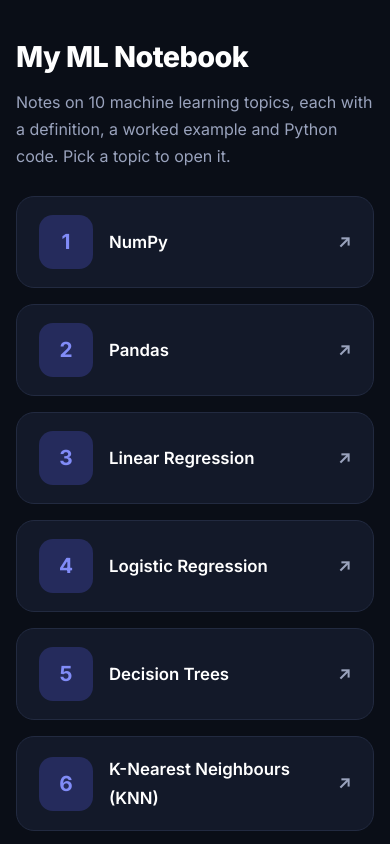
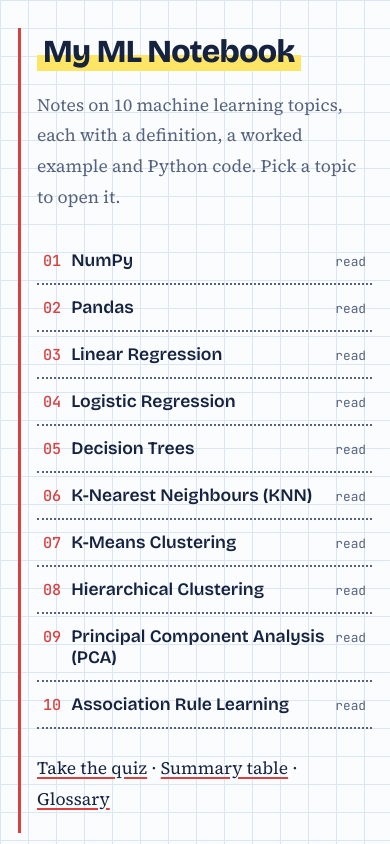
Before and after one commit to Ashok152005/machinelearning-blog, a React (Vite) app: page / in a window 390 px wide. Shown: the top 844 px of the page. Built offline with nearby package versions, Linux system fonts and the light colour scheme.

Commit message:
Refactor App.css for new design and layout
Updated CSS styles for improved design and responsiveness, including changes to font imports, color variables, and layout adjustments.

```diff
--- a/src/App.css
+++ b/src/App.css
@@ -1,100 +1,105 @@
-@import url("https://fonts.googleapis.com/css2?family=Inter:wght@400;500;600;700;800&family=JetBrains+Mono:wght@400&display=swap");
+@import url("https://fonts.googleapis.com/css2?family=Bricolage+Grotesque:wght@600;800&family=Source+Serif+4:wght@400;600&family=JetBrains+Mono:wght@400;500&display=swap");
 
-:root { --bg:#f4f6fb; --card:#ffffff; --tx:#1c2237; --mu:#5d6680; --bd:#e3e7f2; --soft:#f1f3fb; --ac:#5b5bd6; --acs:#eceefe; }
+/* Light: graph paper. Dark: blueprint. */
+:root { --paper:#fbfcfe; --grid:#dbe5f3; --ink:#16233f; --mu:#55627d; --red:#d9403f; --hl:#ffe566; --teal:#0b7f70; --note:#fff1a6; --soft:#eef3fa; }
 @media (prefers-color-scheme: dark) {
-  :root { --bg:#0f1320; --card:#171c2e; --tx:#e8ebf7; --mu:#9aa3c0; --bd:#272e47; --soft:#1e2540; --ac:#8b8cf0; --acs:#232a52; }
+  :root { --paper:#0f2a4a; --grid:#1c4068; --ink:#eaf2ff; --mu:#9db6d6; --red:#ff857d; --hl:rgba(255,216,77,.3); --teal:#4fd1b5; --soft:#16365b; }
 }
-/* Topic list page is always dark navy, like the notebook hub */
-body:has(.list) { --bg:#0a0e17; --card:#131929; --tx:#ffffff; --mu:#9aa3bd; --bd:#222a40; --soft:#1a2136; --ac:#818cf8; --acs:#252b5c; }
 
-body { background: var(--bg); color: var(--tx); font: 16px/1.7 "Inter", system-ui, sans-serif; }
-a { color: var(--ac); }
-.wrap { max-width: 760px; margin: 0 auto; padding: 24px 16px 40px; }
-.wrap:has(.list) { max-width: 1060px; padding-top: 40px; }
-.back { display: inline-block; margin-bottom: 16px; padding: 6px 14px; font-size: 14px; font-weight: 500; text-decoration: none; color: var(--ac); background: var(--card); border: 1px solid var(--bd); border-radius: 999px; }
-.back:hover { background: var(--acs); }
+body {
+  background-color: var(--paper);
+  background-image: linear-gradient(var(--grid) 1px, transparent 1px), linear-gradient(90deg, var(--grid) 1px, transparent 1px);
+  background-size: 28px 28px;
+  color: var(--ink);
+  font: 17.5px/1.75 "Source Serif 4", Georgia, serif;
+}
+a { color: var(--ink); text-decoration-color: var(--red); text-underline-offset: 3px; text-decoration-thickness: 2px; }
+a:hover { background: var(--hl); }
 
-/* Page card for every page except the topic list */
-.wrap:not(:has(.list)) main { background: var(--card); border: 1px solid var(--bd); border-radius: 20px; padding: 36px 36px 30px; box-shadow: 0 8px 28px rgba(40,50,110,.08); }
+.wrap { max-width: 780px; margin: 0 auto; padding: 28px 18px 40px; }
+.back { display: inline-block; margin-bottom: 18px; font: 500 13px "JetBrains Mono", monospace; text-decoration: none; padding: 4px 10px; border: 2px solid var(--ink); background: var(--paper); box-shadow: 3px 3px 0 var(--ink); }
+.back:hover { background: var(--hl); }
+.back::before { content: "< "; }
 
-h1 { font-size: 2.1rem; line-height: 1.2; font-weight: 800; letter-spacing: -.02em; margin-bottom: 14px; }
-h2 { font-size: 1.2rem; font-weight: 700; margin: 32px 0 10px; }
-p { margin-bottom: 12px; }
-.lead { color: var(--mu); margin-bottom: 26px; }
-.muted { color: var(--mu); font-size: 14px; }
+/* Content sits next to a red margin line, like a school notebook */
+main { padding: 6px 0 6px 30px; border-left: 3px solid var(--red); }
 
-/* Small label above the title on topic pages */
-main:has(.formula) h1::before { content: "ML NOTEBOOK"; display: block; margin-bottom: 8px; font-size: 12px; font-weight: 600; letter-spacing: .1em; color: var(--ac); }
-main:has(.formula) { counter-reset: sec; }
-main:has(.formula) h2 { counter-increment: sec; }
-main:has(.formula) h2::before { content: counter(sec) ". "; color: var(--ac); }
-main:has(.formula) > h1 + p { font-size: 1.05rem; color: var(--mu); }
+h1, h2 { font-family: "Bricolage Grotesque", system-ui, sans-serif; }
+h1 { font-size: 2.6rem; line-height: 1.1; font-weight: 800; letter-spacing: -.02em; margin-bottom: 16px; }
+h2 { display: inline-block; font-size: 1.3rem; font-weight: 800; margin: 34px 0 10px; padding: 0 4px; background: linear-gradient(transparent 58%, var(--hl) 58%); }
+p { margin-bottom: 13px; }
+.lead { color: var(--mu); margin: 18px 0 26px; }
+.muted { color: var(--mu); font: 500 13px "JetBrains Mono", monospace; }
 
-/* Topic list (home) */
-.list { list-style: none; counter-reset: n; display: grid; grid-template-columns: 1fr 1fr; gap: 16px; margin: 0 0 28px; }
-.list li { counter-increment: n; margin: 0; }
-.list a { display: flex; align-items: center; gap: 16px; padding: 18px 22px; font-size: 1.05rem; font-weight: 600; color: var(--tx); text-decoration: none; background: var(--card); border: 1px solid var(--bd); border-radius: 18px; }
-.list a::before { content: counter(n); flex: none; display: grid; place-items: center; width: 54px; height: 54px; font-size: 1.3rem; font-weight: 700; color: var(--ac); background: var(--acs); border-radius: 14px; }
-.list a::after { content: "\2197"; margin-left: auto; color: var(--mu); }
-.list a:hover { border-color: var(--ac); }
-.more { color: var(--mu); }
-.more a { font-weight: 500; }
-body:has(.list) h1 { font-size: 2.6rem; }
+/* Home: contents page */
+body:has(.list) h1 { display: inline; padding: 0 6px; font-size: 3.2rem; background: linear-gradient(transparent 58%, var(--hl) 58%); box-decoration-break: clone; -webkit-box-decoration-break: clone; }
+.list { list-style: none; counter-reset: n; margin: 0 0 24px; }
+.list li { counter-increment: n; }
+.list a { display: flex; align-items: baseline; gap: 16px; padding: 12px 6px; font: 600 1.3rem "Bricolage Grotesque", system-ui, sans-serif; text-decoration: none; border-bottom: 2px dotted var(--mu); }
+.list a::before { content: counter(n, decimal-leading-zero); font: 500 .95rem "JetBrains Mono", monospace; color: var(--red); }
+.list a::after { content: "read"; margin-left: auto; font: 400 .8rem "JetBrains Mono", monospace; color: var(--mu); }
+.list a:hover { background: var(--hl); }
+.list a:hover::after { color: var(--ink); }
+.more { margin-top: 22px; }
 
-.formula { margin: 16px 0; padding: 12px 16px; font: 15px "JetBrains Mono", monospace; color: var(--tx); background: var(--acs); border: 1px dashed var(--ac); border-radius: 12px; overflow-x: auto; }
+/* Formula: boxed like a formula you underline in a notebook */
+.formula { margin: 18px 0; padding: 12px 16px; font: 500 15px "JetBrains Mono", monospace; background: var(--paper); border: 2px solid var(--ink); box-shadow: 4px 4px 0 var(--ink); overflow-x: auto; }
 
-/* Key terms as soft boxes, steps as numbered circles */
+main:has(.formula) > h1 + p { font-size: 1.12rem; }
+
+/* Key terms: plain lines separated by dashes. Steps: counted in red. */
 main:has(.formula) ul { list-style: none; margin: 0; }
-main:has(.formula) ul li { margin-bottom: 8px; padding: 10px 14px; background: var(--soft); border-left: 3px solid var(--ac); border-radius: 10px; }
+main:has(.formula) ul li { padding: 8px 0; border-bottom: 1px dashed var(--mu); }
 main:has(.formula) ol { list-style: none; counter-reset: st; margin: 0; }
-main:has(.formula) ol li { counter-increment: st; position: relative; padding: 2px 0 12px 42px; }
-main:has(.formula) ol li::before { content: counter(st); position: absolute; left: 0; top: 0; display: grid; place-items: center; width: 28px; height: 28px; font-size: 13px; font-weight: 700; color: #fff; background: var(--ac); border-radius: 50%; }
+main:has(.formula) ol li { counter-increment: st; display: flex; gap: 14px; padding: 4px 0 8px; }
+main:has(.formula) ol li::before { content: counter(st) "."; flex: none; width: 22px; font: 500 15px/1.9 "JetBrains Mono", monospace; color: var(--red); }
 
-/* Worked example box */
-main:has(.formula) h2:nth-of-type(3) + p { padding: 16px 18px; background: var(--acs); border: 1px solid var(--bd); border-radius: 14px; }
+/* Worked example: a sticky note */
+main:has(.formula) h2:nth-of-type(3) + p { padding: 16px 20px; color: #16233f; background: var(--note); box-shadow: 4px 4px 0 var(--ink); transform: rotate(-.5deg); }
+main:has(.formula) h2:nth-of-type(3) + p b { color: #b3261e; }
 
-/* Code block */
-.code { position: relative; background: #0f1424; border-radius: 14px; overflow: hidden; }
-.code pre { padding: 18px 16px 16px; overflow-x: auto; font: 13.5px/1.7 "JetBrains Mono", monospace; color: #d6dbff; }
-.code button { position: absolute; top: 8px; right: 8px; padding: 3px 12px; font: 500 12px "Inter", sans-serif; color: #c5cbf0; background: transparent; border: 1px solid #343a60; border-radius: 8px; cursor: pointer; }
-.code button:hover { background: #2a3052; }
+/* Code */
+.code { position: relative; background: #0d1830; border: 2px solid var(--ink); box-shadow: 4px 4px 0 var(--ink); }
+.code pre { padding: 20px 16px 16px; overflow-x: auto; font: 13.5px/1.7 "JetBrains Mono", monospace; color: #dbe6ff; }
+.code button { position: absolute; top: 6px; right: 6px; padding: 1px 10px; font: 500 12px "JetBrains Mono", monospace; color: #0d1830; background: #ffe566; border: 0; cursor: pointer; }
 
-/* Uses / advantages / limits */
-main:has(.formula) h2:last-of-type + p, main:has(.formula) h2:last-of-type + p + p, main:has(.formula) h2:last-of-type + p + p + p { padding: 12px 16px; border-radius: 12px; border: 1px solid var(--bd); }
-main:has(.formula) h2:last-of-type + p { background: var(--acs); }
-main:has(.formula) h2:last-of-type + p + p { background: rgba(16,185,129,.12); border-color: rgba(16,185,129,.4); }
-main:has(.formula) h2:last-of-type + p + p + p { background: rgba(239,68,68,.10); border-color: rgba(239,68,68,.35); }
-main:has(.formula) h2:last-of-type + p + p b { color: #10b981; }
-main:has(.formula) h2:last-of-type + p + p + p b { color: #ef4444; }
+/* Uses, advantages, limits */
+main:has(.formula) h2:last-of-type + p,
+main:has(.formula) h2:last-of-type + p + p,
+main:has(.formula) h2:last-of-type + p + p + p { position: relative; padding-left: 36px; }
+main:has(.formula) h2:last-of-type + p::before,
+main:has(.formula) h2:last-of-type + p + p::before,
+main:has(.formula) h2:last-of-type + p + p + p::before { position: absolute; left: 0; top: 4px; display: grid; place-items: center; width: 24px; height: 24px; font: 700 15px/1 "JetBrains Mono", monospace; color: #fff; border-radius: 50%; }
+main:has(.formula) h2:last-of-type + p::before { content: "i"; background: var(--ink); color: var(--paper); }
+main:has(.formula) h2:last-of-type + p + p::before { content: "+"; background: var(--teal); color: #0d1830; }
+main:has(.formula) h2:last-of-type + p + p + p::before { content: "\2212"; background: var(--red); color: #0d1830; }
+main:has(.formula) h2:last-of-type + p + p b { color: var(--teal); }
+main:has(.formula) h2:last-of-type + p + p + p b { color: var(--red); }
 
-.summary { margin-top: 24px; padding: 14px 18px; color: #fff; background: var(--ac); border-radius: 14px; }
-@media (prefers-color-scheme: dark) { .summary { color: #0f1320; } }
+.summary { margin-top: 26px; padding: 14px 18px; font-weight: 600; background: var(--paper); border: 2px solid var(--ink); box-shadow: 4px 4px 0 var(--red); }
 
-.pager { display: flex; justify-content: space-between; gap: 12px; margin-top: 30px; padding-top: 18px; border-top: 1px solid var(--bd); }
-.pager a { padding: 8px 14px; font-size: 14px; font-weight: 500; text-decoration: none; border: 1px solid var(--bd); border-radius: 12px; }
-.pager a:hover { background: var(--acs); }
+.pager { display: flex; justify-content: space-between; gap: 12px; margin-top: 34px; padding-top: 14px; border-top: 2px dotted var(--mu); font: 500 14px "JetBrains Mono", monospace; }
 
 /* Quiz */
-.opt { display: block; width: 100%; text-align: left; margin: 8px 0; padding: 12px 16px; font: 500 15px "Inter", sans-serif; color: var(--tx); background: var(--card); border: 2px solid var(--bd); border-radius: 12px; cursor: pointer; }
-.opt:hover { border-color: var(--ac); }
-.opt.ok { background: #10b981; border-color: #10b981; color: #fff; }
-.opt.no { background: #ef4444; border-color: #ef4444; color: #fff; }
-.btn { margin-top: 14px; padding: 10px 24px; font: 600 15px "Inter", sans-serif; color: #fff; background: var(--ac); border: 0; border-radius: 12px; cursor: pointer; }
-@media (prefers-color-scheme: dark) { .btn { color: #0f1320; } }
+.opt { display: block; width: 100%; text-align: left; margin: 10px 0; padding: 10px 16px; font: 400 16px "Source Serif 4", serif; color: var(--ink); background: var(--paper); border: 2px solid var(--ink); box-shadow: 3px 3px 0 var(--ink); cursor: pointer; }
+.opt:hover { background: var(--hl); }
+.opt.ok { background: var(--teal); color: #0d1830; }
+.opt.no { background: var(--red); color: #0d1830; }
+.btn { margin-top: 16px; padding: 9px 22px; font: 600 15px "Bricolage Grotesque", sans-serif; color: var(--paper); background: var(--ink); border: 2px solid var(--ink); box-shadow: 3px 3px 0 var(--red); cursor: pointer; }
 
 /* Table + glossary */
-.tw { overflow-x: auto; margin-bottom: 18px; border: 1px solid var(--bd); border-radius: 14px; }
-table { width: 100%; border-collapse: collapse; font-size: 14px; }
-th { padding: 11px 14px; text-align: left; white-space: nowrap; color: #fff; background: var(--ac); }
-td { padding: 10px 14px; border-top: 1px solid var(--bd); }
-tbody tr:nth-child(even) { background: var(--soft); }
-.search { width: 100%; margin-bottom: 18px; padding: 12px 16px; font: 15px "Inter", sans-serif; color: var(--tx); background: var(--soft); border: 2px solid var(--bd); border-radius: 12px; outline: none; }
-.search:focus { border-color: var(--ac); }
+.tw { overflow-x: auto; margin-bottom: 18px; border: 2px solid var(--ink); background: var(--paper); }
+table { width: 100%; border-collapse: collapse; font-size: 15px; }
+th { padding: 10px 12px; text-align: left; white-space: nowrap; font: 800 14px "Bricolage Grotesque", sans-serif; color: #16233f; background: #ffe566; }
+td { padding: 9px 12px; border-top: 1px solid var(--grid); }
+.search { width: 100%; margin-bottom: 18px; padding: 10px 14px; font: 16px "Source Serif 4", serif; color: var(--ink); background: var(--paper); border: 2px solid var(--ink); outline: none; }
+.search:focus { box-shadow: 3px 3px 0 var(--red); }
 
-footer { margin-top: 32px; padding-top: 16px; text-align: center; color: var(--mu); font-size: 13.5px; border-top: 1px solid var(--bd); }
+footer { max-width: 780px; margin: 36px auto 0; padding-top: 14px; border-top: 2px dotted var(--mu); font: 400 12.5px "JetBrains Mono", monospace; color: var(--mu); }
 
 @media (max-width: 680px) {
-  .list { grid-template-columns: 1fr; }
-  .wrap:not(:has(.list)) main { padding: 24px 18px; border-radius: 16px; }
-  h1, body:has(.list) h1 { font-size: 1.8rem; }
+  main { padding-left: 16px; }
+  h1, body:has(.list) h1 { font-size: 2rem; }
+  .list a { font-size: 1.1rem; gap: 10px; }
+  main:has(.formula) h2:nth-of-type(3) + p { transform: none; }
 }
```
